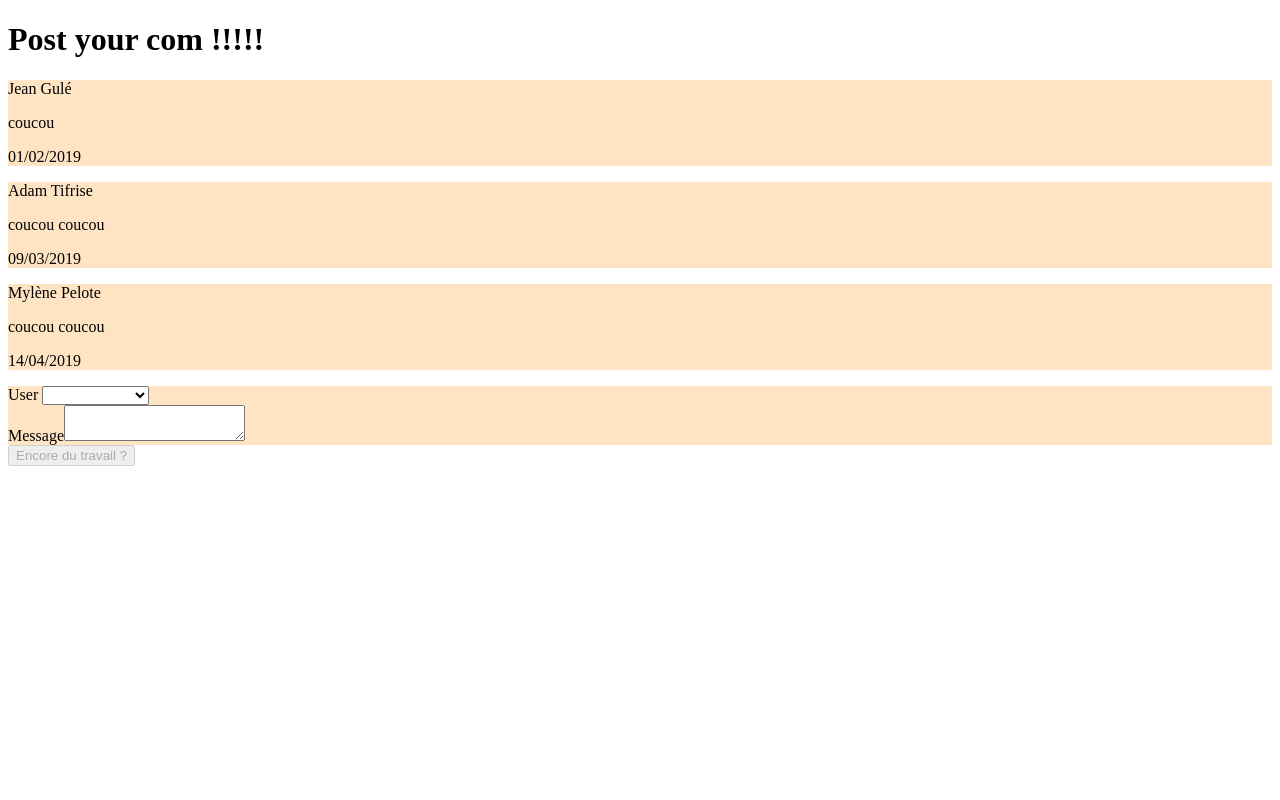
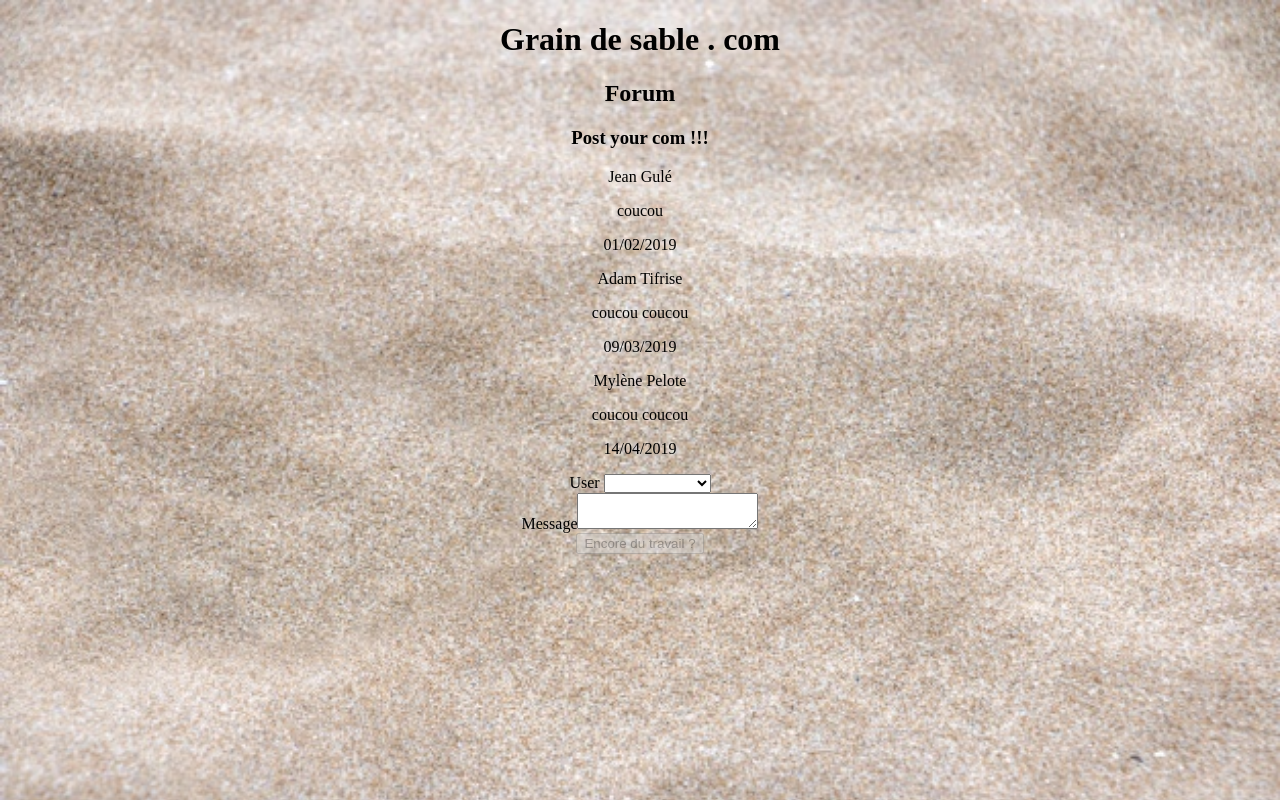
Before and after one commit to RomainBon/PostApp, an Angular app: page / in a window 1280 px wide. Built offline with nearby package versions, Linux system fonts and the light colour scheme.

Commit message:
un commit sableux

```diff
--- a/src/app/app.component.html
+++ b/src/app/app.component.html
@@ -1,5 +1,7 @@
 <header class="App-Title">
-  <h1> Post your com !!!!!</h1>
+  <h1> Grain de sable . com </h1>
+  <h2> Forum </h2>
+  <h3> Post your com !!!</h3>
 </header>
 <main class="App-Posted">
   <app-post></app-post>
--- a/src/styles.css
+++ b/src/styles.css
@@ -1,3 +1,26 @@
-div {
-    background-color: bisque;
+header {
+    text-align: center;
+    margin-left: auto;
+    margin-right: auto;
+    width: auto;
 }
+
+body {
+    margin:0;
+padding:0;
+    background-image : url('./assets/img/image_fond_sable.jpg');
+    background-size: contain;
+    background-size: cover;
+}
+
+main {
+    text-align: center;
+    margin-left: auto;
+    margin-right: auto;
+    width: auto;
+}
+
+app-post div {
+background-color: lightgoldenrodyellowgit;
+
+}
```
